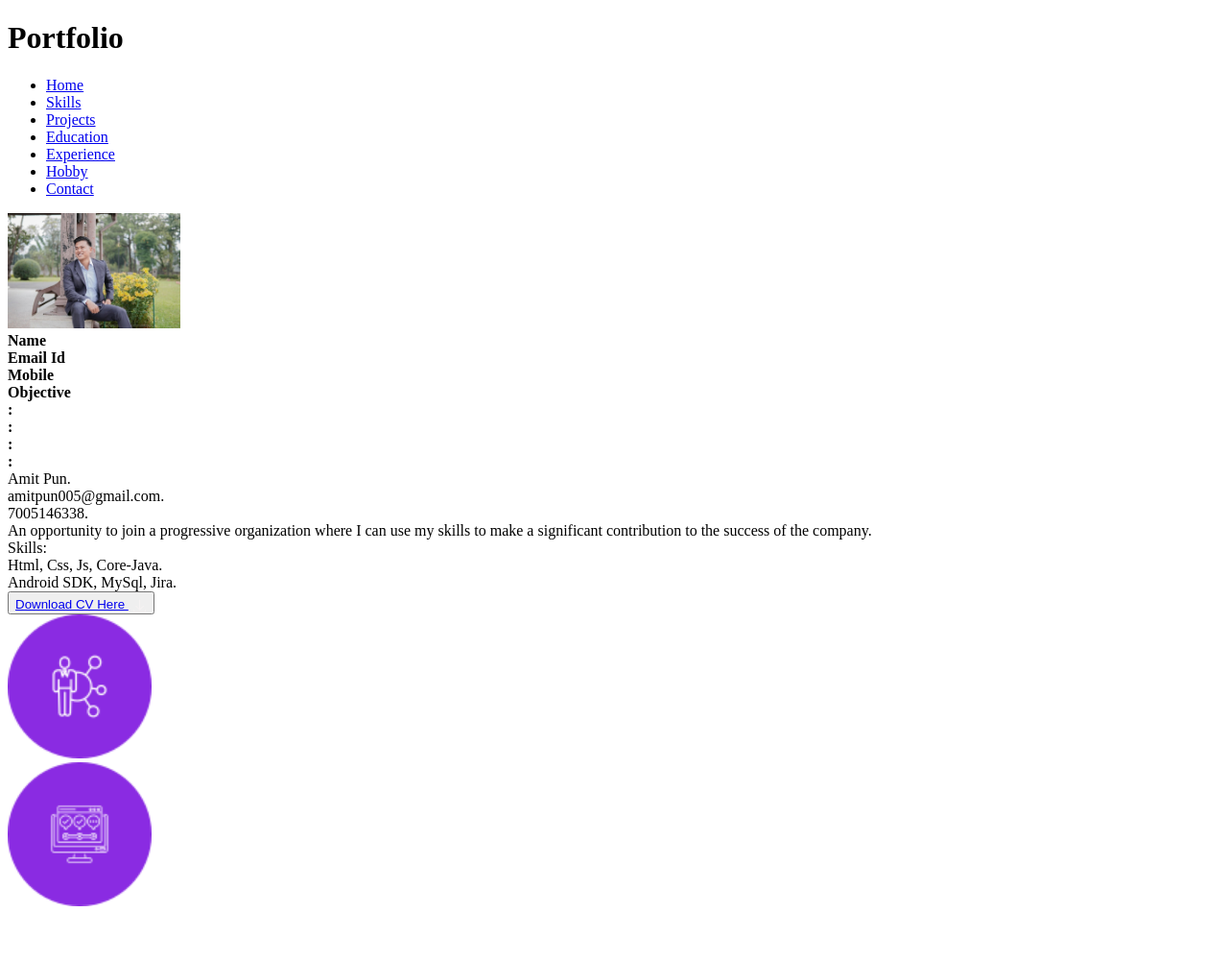
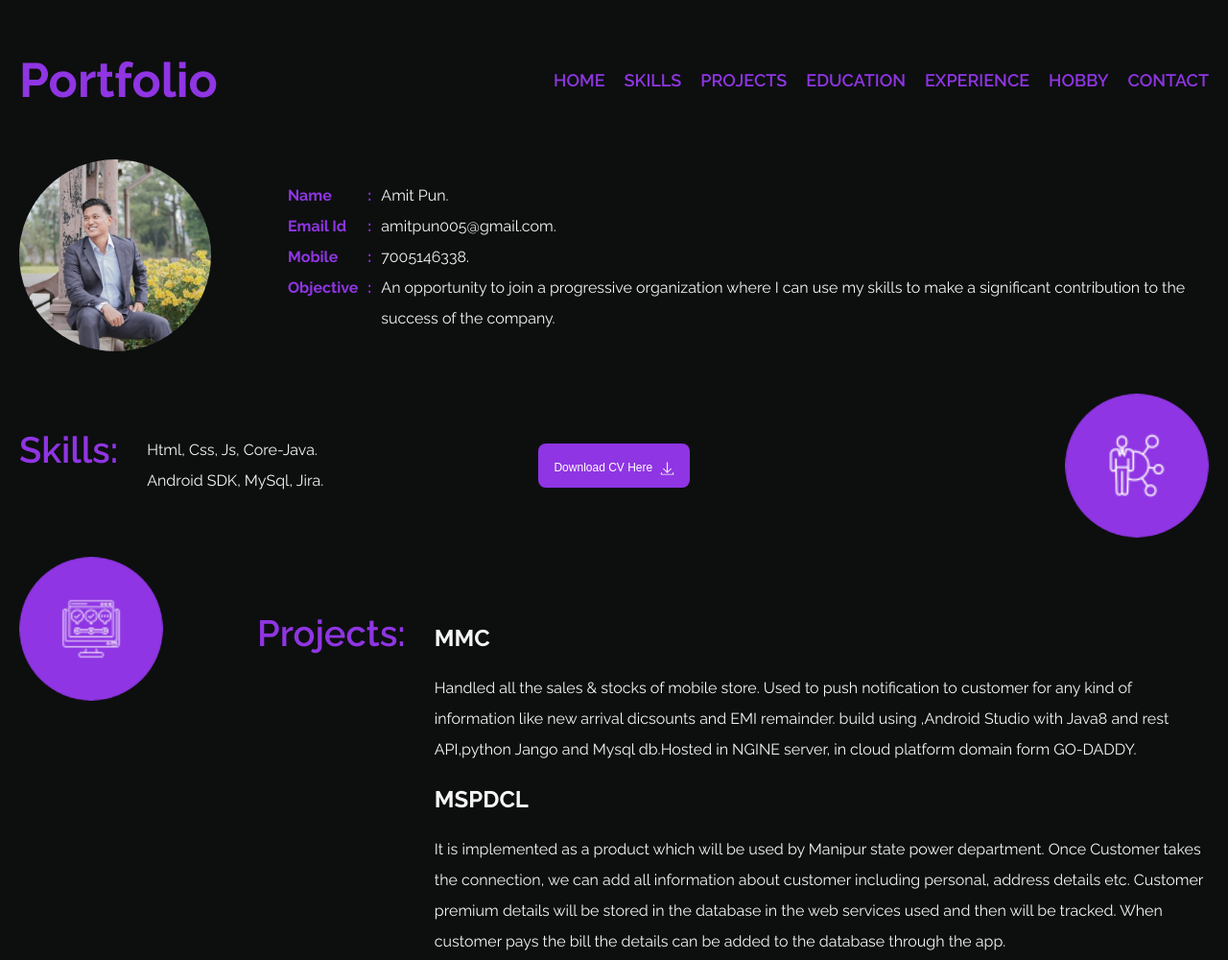
Before and after one commit to amitpun005/profilefolio, a plain HTML site: page myportfolio/index.html in a window 1280 px wide. Shown: the top 1000 px of the page at 96% size. Drawn offline with Linux system fonts and the light colour scheme; the site is published under a folder, as on GitHub Pages, so addresses that start at the root find nothing.

Commit message:
code updated

```diff
--- a/myportfolio/index.html
+++ b/myportfolio/index.html
@@ -5,7 +5,286 @@
   <meta charset="UTF-8" />
   <meta name="viewport" content="width=device-width, initial-scale=1.0" />
   <title>Document</title>
-  <link rel="stylesheet" type="text/css" href="/myportfolio/css/style.css" />
+  <link rel="stylesheet" type="text/css" href="../myportfolio/css/style.css" />
+  <style>
+    @import url("https://fonts.googleapis.com/css2?family=Open+Sans:ital,wght@0,300;0,400;0,500;0,600;0,700;0,800;1,300;1,400;1,500;1,600;1,700;1,800&family=Raleway:ital,wght@0,100;0,200;0,300;0,400;0,500;0,600;0,700;0,800;0,900;1,100;1,200;1,300;1,400;1,500;1,600;1,700;1,800;1,900&family=Roboto+Mono:ital,wght@0,200;0,300;0,400;0,500;0,600;0,700;1,200;1,300;1,400;1,500;1,600;1,700&display=swap");
+html {
+  scroll-behavior: smooth;
+  /* makes the scroll movement smooth */
+}
+body {
+  /* font style used here */
+  /* font-family: "Open Sans", sans-serif; */
+  font-family: "Raleway", sans-serif;
+  margin: 0 auto;
+  box-sizing: border-box;
+  /* font-family: "Roboto Mono", monospace; */
+}
+
+/* main container starts here */
+.container {
+  height: auto;
+  width: auto;
+  padding: 20px;
+  opacity: 0.95;
+  /* background-color: azure; */
+  background-color: #010303;
+}
+.text-white {
+  color: whitesmoke;
+}
+.header {
+  display: flex;
+  flex-direction: row;
+  align-items: center;
+}
+/* logo 1stdiv inside header container */
+.logo {
+  /* given the portion 0.3 0r 30% of the cointainer header */
+  flex: 0.3;
+}
+.logo h1 {
+  font-size: 50px;
+  color: blueviolet;
+}
+/* navigation-bar 2nd div inside header container */
+.navigation-bar {
+  /* border-color: rgb(234, 5, 5); */
+  /* dividing the container with flex and givin this cointainer 70% or 0.7 portion of the container */
+  flex: 0.7;
+}
+.navigation-bar ul {
+  display: flex;
+  gap: 20px;
+  list-style: none;
+  justify-content: flex-end;
+  align-items: center;
+}
+/* styling the text inside the bar */
+.navigation-bar nav ul li a {
+  text-decoration: none;
+  font-size: large;
+  text-transform: uppercase;
+  font-weight: 600;
+  color: blueviolet;
+}
+.navigation-bar nav ul li a:hover {
+  color: #b579ed;
+}
+
+/* next container after header */
+.intro-container {
+  display: flex;
+
+  width: auto;
+  flex-direction: row;
+  align-items: center;
+  gap: 40px;
+  padding: 20px 0 20px 0;
+}
+.photo {
+  flex: 0.2;
+}
+.photo img {
+  width: 200px;
+  height: 200px;
+  border-radius: 50%;
+  object-fit: cover;
+}
+.column-container {
+  flex: 0.8;
+  display: flex;
+  gap: 10px;
+  color: blueviolet;
+  /* font: italic 1.5em "Fira Sans", serif; */
+  line-height: 2rem;
+}
+
+.intro-container2 {
+  display: flex;
+  width: auto;
+  flex-direction: row;
+  align-items: center;
+  justify-content: start;
+  gap: 40px;
+  padding: 20px 0 20px 0;
+  /* flex-direction: row-reverse; */
+}
+.intro-container2 .skill-section{
+  flex: 0.3;
+}
+.intro-container2 .download-cv{
+  flex: 0.4;
+}
+.intro-container2 .photo{
+  flex: 0.3;
+}
+
+.download-cv{
+  display: flex;
+  align-items: center;
+  justify-content: center;
+}
+.photo {
+  flex: 0.2;
+
+}
+.skills-icon {
+  flex: 0.2;
+  display: flex;
+  align-items: center;
+  justify-content: end;
+}
+
+
+.column-container2 {
+  flex: 0.8;
+  display: flex;
+  gap: 30px;
+  color: blueviolet;
+  line-height: 2rem;
+  padding: 20px 0 20px 0;
+
+}
+.downlaod-cv-btn {
+  border: none;
+  padding: 14px;
+  cursor: pointer;
+
+}
+
+.downlaod-cv-btn:hover {
+  background-color: #b579ed;
+
+}
+
+
+.downlaod-cv-btn a:hover{
+  color: #1f1e1e;
+}
+.downlaod-cv-btn a{
+ text-decoration: none;
+ color: white;
+ font-size: 12px;
+
+}
+
+/* experience section cs starts here*/
+
+.intro-container3 {
+  display: flex;
+  width: auto;
+  flex-direction: row;
+  justify-content: start;
+  align-items: start;
+  gap: 0px;
+}
+.photo {
+  flex: 0.2;
+}
+
+.column-container3 {
+  flex: 0.7;
+  display: flex;
+  gap: 30px;
+  color: blueviolet;
+  line-height: 2rem;
+}
+
+.intro-container4 {
+  display: flex;
+  width: auto;
+  flex-direction: row-reverse;
+  align-items: center;
+  gap: 30px;
+  padding: 20px 0 20px 0;
+}
+.photo {
+  flex: 0.2;
+}
+
+.column-container4 {
+  flex: 0.8;
+  display: flex;
+  gap: 30px;
+  color: blueviolet;
+  line-height: 2rem;
+}
+
+.button {
+  width: 100%;
+  display: flex;
+  justify-content: end;
+
+}
+.button a {
+  text-decoration: none;
+  color: white;
+  border: none;
+  text-align: center;
+  text-decoration: none;
+  display: inline-block;
+  cursor: pointer;
+}
+
+.skills {
+  font-size: 38px;
+  font-weight: 600;
+}
+.projects {
+  font-size: 38px;
+  font-weight: 600;
+}
+.edu {
+  font-size: 38px;
+  font-weight: 600;
+}
+.exp {
+  font-size: 38px;
+  font-weight: 600;
+}
+.hobby {
+  font-size: 38px;
+  font-weight: 600;
+}
+.contact {
+  font-size: 38px;
+  font-weight: 600;
+}
+
+.intro-container2 button{
+  flex:0.3;
+  background-color: blueviolet;
+  border-radius: 8px;
+  font-size: 15px;
+
+}
+
+
+
+
+
+
+/* to position arrow top as per the postition */
+/* #skills {
+  border: 1px solid red;
+  position: relative;
+} */
+
+/* media query */
+@media screen and (max-width: 320px) {
+  .container,
+  .intro-container,
+  .column-container2,
+  .column-container3,
+  .column-container4,
+  .button {
+    width: 50%;
+  }
+
+}
+
+  </style>
 </head>
 
 <body>
```
Also changed, not shown: myportfolio/vercel.json (deleted).
